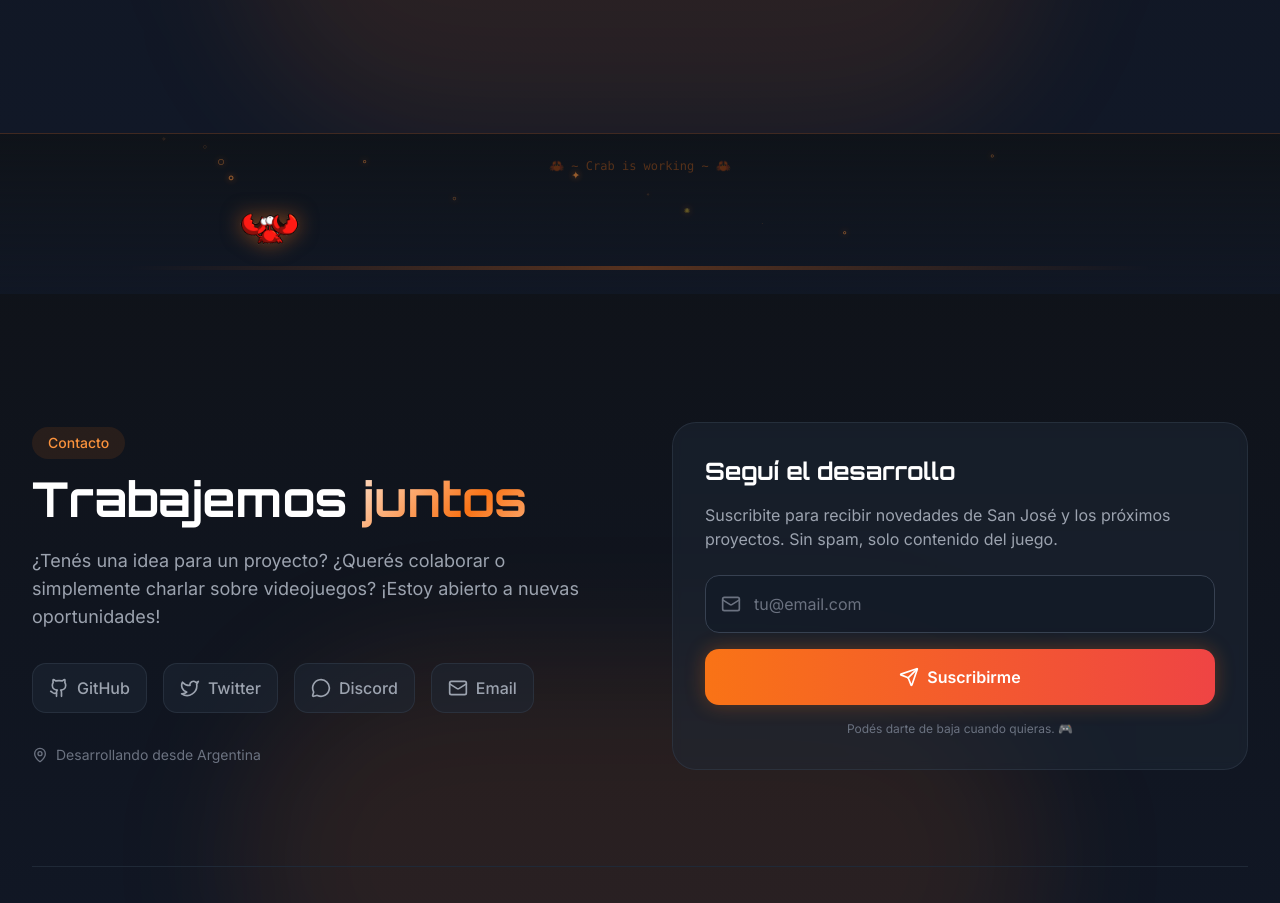
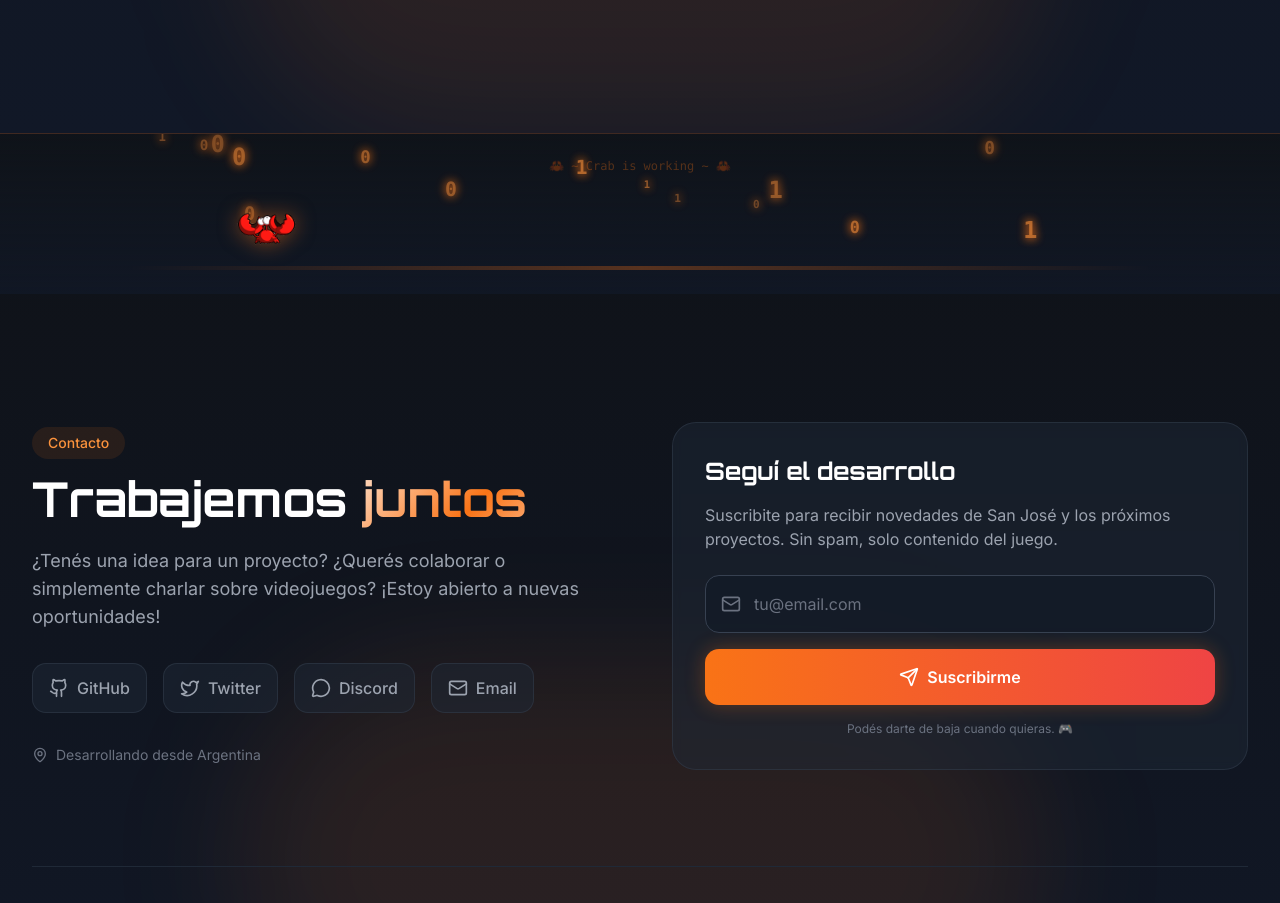
Before and after one commit to marchup/CrabCodeStudio, a React (Vite) app: page / in a window 1280 px wide. Shown: the part 3767-4670 px from the top of the page. Built offline with nearby package versions, Linux system fonts and the light colour scheme.

Commit message:
Update CrabZone.tsx

```diff
--- a/src/components/CrabZone.tsx
+++ b/src/components/CrabZone.tsx
@@ -4,41 +4,47 @@ const CrabZone = () => {
   const [frame, setFrame] = useState(0);
   const [position, setPosition] = useState(50);
   const [direction, setDirection] = useState(1);
-  const [targetPosition, setTargetPosition] = useState(100); // posición objetivo para movimiento aleatorio
+  const [targetPosition, setTargetPosition] = useState(100);
+  const [isMoving, setIsMoving] = useState(true);
   const zoneRef = useRef<HTMLDivElement>(null);
 
-  // Partículas
+  // Partículas - AHORA CON CEROS Y UNOS
   const [particles, setParticles] = useState<Array<{
     id: number;
     x: number;
     y: number;
     size: number;
     speed: number;
-    type: string;
+    value: string; // '0' o '1'
   }>>([]);
 
-  // Animación del cangrejo (15 frames) - MÁS RÁPIDA
+  // Animación del cangrejo (15 frames)
   useEffect(() => {
     const interval = setInterval(() => {
       setFrame((prev) => (prev + 1) % 15);
-    }, 60); // Antes 100ms, ahora 60ms (más rápido)
+    }, 60);
     return () => clearInterval(interval);
   }, []);
 
-  // Movimiento del cangrejo - MÁS ALEATORIO
+  // Movimiento del cangrejo - MÁS CONTROLADO
   useEffect(() => {
     const zoneWidth = zoneRef.current?.clientWidth || 800;
     const crabWidth = 80;
     const maxPosition = zoneWidth - crabWidth;
 
-    // Generar nueva posición objetivo aleatoria cada 2-4 segundos
+    // Generar nueva posición objetivo aleatoria cada 3-6 segundos
     const targetInterval = setInterval(() => {
-      const newTarget = Math.random() * maxPosition;
+      const minMove = 80;
+      let newTarget;
+
+      do {
+        newTarget = Math.random() * maxPosition;
+      } while (Math.abs(newTarget - position) < minMove && maxPosition > minMove * 2);
+
       setTargetPosition(newTarget);
-
-      // Determinar dirección basada en el objetivo
+      setIsMoving(true);
       setDirection(newTarget > position ? 1 : -1);
-    }, Math.random() * 2000 + 2000); // Entre 2 y 4 segundos
+    }, Math.random() * 3000 + 3000);
 
     return () => clearInterval(targetInterval);
   }, [position]);
@@ -51,54 +57,56 @@ const CrabZone = () => {
         const crabWidth = 80;
         const maxPosition = zoneWidth - crabWidth;
 
-        // Calcular diferencia con el objetivo
-        const diff = targetPosition - prev;
+        const distance = targetPosition - prev;
 
-        // Movimiento más orgánico: a veces se queda quieto, a veces avanza más rápido
-        const step = (Math.random() * 2 + 1) * (diff > 0 ? 1 : -1);
-        let newPos = prev + step;
+        if (Math.abs(distance) < 5) {
+          setIsMoving(false);
+          return prev;
+        }
 
-        // Limitar dentro de los bordes
+        setIsMoving(true);
+
+        const step = 3;
+        let newPos = prev + (distance > 0 ? step : -step);
+
         if (newPos < 0) {
           newPos = 0;
-          setTargetPosition(Math.random() * maxPosition); // nuevo objetivo si llega al borde
+          setTargetPosition(Math.random() * maxPosition);
         }
         if (newPos > maxPosition) {
           newPos = maxPosition;
-          setTargetPosition(Math.random() * maxPosition); // nuevo objetivo si llega al borde
+          setTargetPosition(Math.random() * maxPosition);
         }
 
-        // Actualizar dirección basada en el movimiento real
         if (newPos > prev) setDirection(1);
         if (newPos < prev) setDirection(-1);
 
         return newPos;
       });
-    }, 80); // Movimiento cada 80ms
+    }, 80);
 
     return () => clearInterval(moveInterval);
   }, [targetPosition]);
 
-  // Generar partículas (presas para el cangrejo)
+  // Generar partículas - AHORA CON CEROS Y UNOS
   useEffect(() => {
     const generateParticle = () => {
-      const types = ['✦', '✧', '🌟', '💫', '·', '∘', '⚬', '○'];
       const newParticle = {
         id: Date.now() + Math.random(),
         x: Math.random() * (zoneRef.current?.clientWidth || 800),
         y: 40 + Math.random() * 40,
-        size: Math.random() * 10 + 4,
+        size: Math.random() * 14 + 10, // Más grandes para que se vean bien
         speed: Math.random() * 2 + 0.5,
-        type: types[Math.floor(Math.random() * types.length)],
+        value: Math.random() > 0.5 ? '0' : '1', // Aleatorio entre 0 y 1
       };
       setParticles((prev) => [...prev, newParticle]);
     };
 
-    const interval = setInterval(generateParticle, 500); // Más partículas
+    const interval = setInterval(generateParticle, 400); // Más frecuente
     return () => clearInterval(interval);
   }, []);
 
-  // Animar partículas (flotan hacia arriba)
+  // Animar partículas
   useEffect(() => {
     const animate = setInterval(() => {
       setParticles((prev) =>
@@ -120,33 +128,37 @@ const CrabZone = () => {
         ref={zoneRef}
         className="relative h-28 mx-auto max-w-5xl px-4"
       >
-        {/* Texto sutil "zona de caza" - AHORA "Crab is working" */}
-    <div className="absolute top-0 left-1/2 -translate-x-1/2 text-xs text-orange-500/30 font-mono">
-        🦀 ~ Crab is working ~ 🦀
-    </div>
+        {/* Texto sutil */}
+        <div className="absolute top-0 left-1/2 -translate-x-1/2 text-xs text-orange-500/30 font-mono">
+          🦀 ~ Crab is working ~ 🦀
+        </div>
 
-        {/* Partículas (presas) */}
+        {/* Partículas - AHORA SON 0s Y 1s */}
         {particles.map((p) => (
           <div
             key={p.id}
-            className="absolute text-orange-400/60 select-none pointer-events-none"
+            className="absolute text-orange-400/60 select-none pointer-events-none font-mono font-bold"
             style={{
               left: p.x,
               top: p.y,
               fontSize: p.size,
               transform: 'translate(-50%, -50%)',
-              filter: 'drop-shadow(0 0 3px #f97316)',
-              opacity: 0.7 + Math.sin(p.y * 0.1) * 0.2,
+              filter: 'drop-shadow(0 0 4px #f97316)',
+              opacity: 0.8 + Math.sin(p.y * 0.1) * 0.2,
+              textShadow: '0 0 8px rgba(249,115,22,0.5)',
             }}
           >
-            {p.type}
+            {p.value}
           </div>
         ))}
 
         {/* Cangrejo cazador */}
         <div
-          className="absolute bottom-0 transition-all duration-100 ease-out"
-          style={{ left: position }}
+          className="absolute bottom-0 transition-all duration-100 ease-linear"
+          style={{
+            left: position,
+            transition: isMoving ? 'left 80ms linear' : 'none'
+          }}
         >
           <img
             src={`/${frame}.gif`}
@@ -157,7 +169,7 @@ const CrabZone = () => {
             }}
           />
 
-          {/* Pequeño brillo cuando "caza" */}
+          {/* Brillo cuando "caza" */}
           {Math.random() > 0.98 && (
             <div className="absolute -top-2 -right-2 w-4 h-4 bg-orange-500 rounded-full blur-sm animate-ping" />
           )}
```
